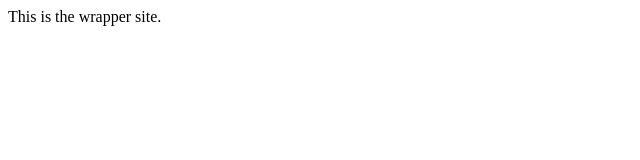
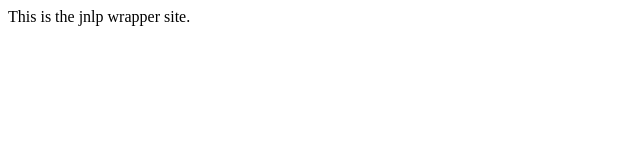
Before and after one commit to concord-consortium/jnlpwrapper, a plain HTML site: page public/index.html in a window 1280 px wide. Shown: the full height of the page, 0-640 px from the left. Drawn offline with Linux system fonts and the light colour scheme.

Commit message:
add a little more info to index

```diff
--- a/public/index.html
+++ b/public/index.html
@@ -10,6 +10,6 @@
 </head>
 
 <body>
-  <div> This is the wrapper site.</div>
+  <div> This is the jnlp wrapper site.</div>
 </body>
 </html>
```
